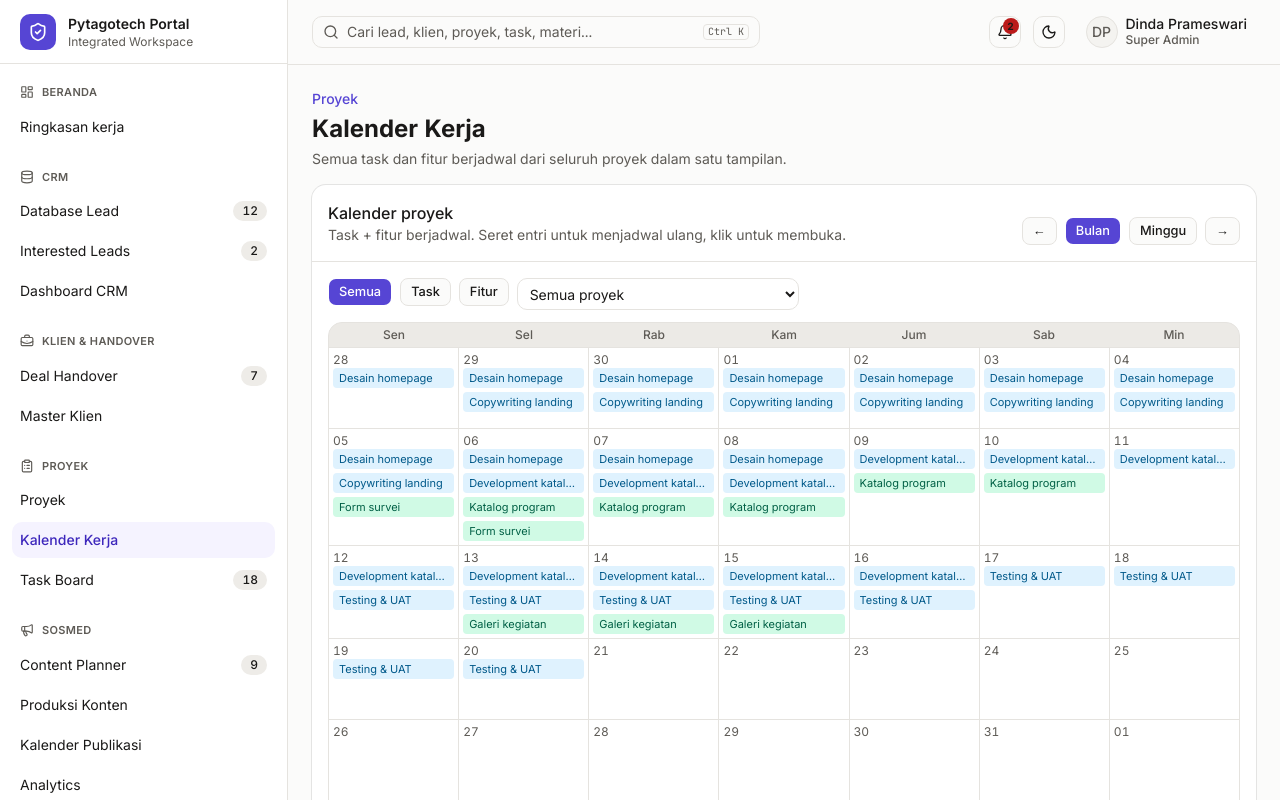
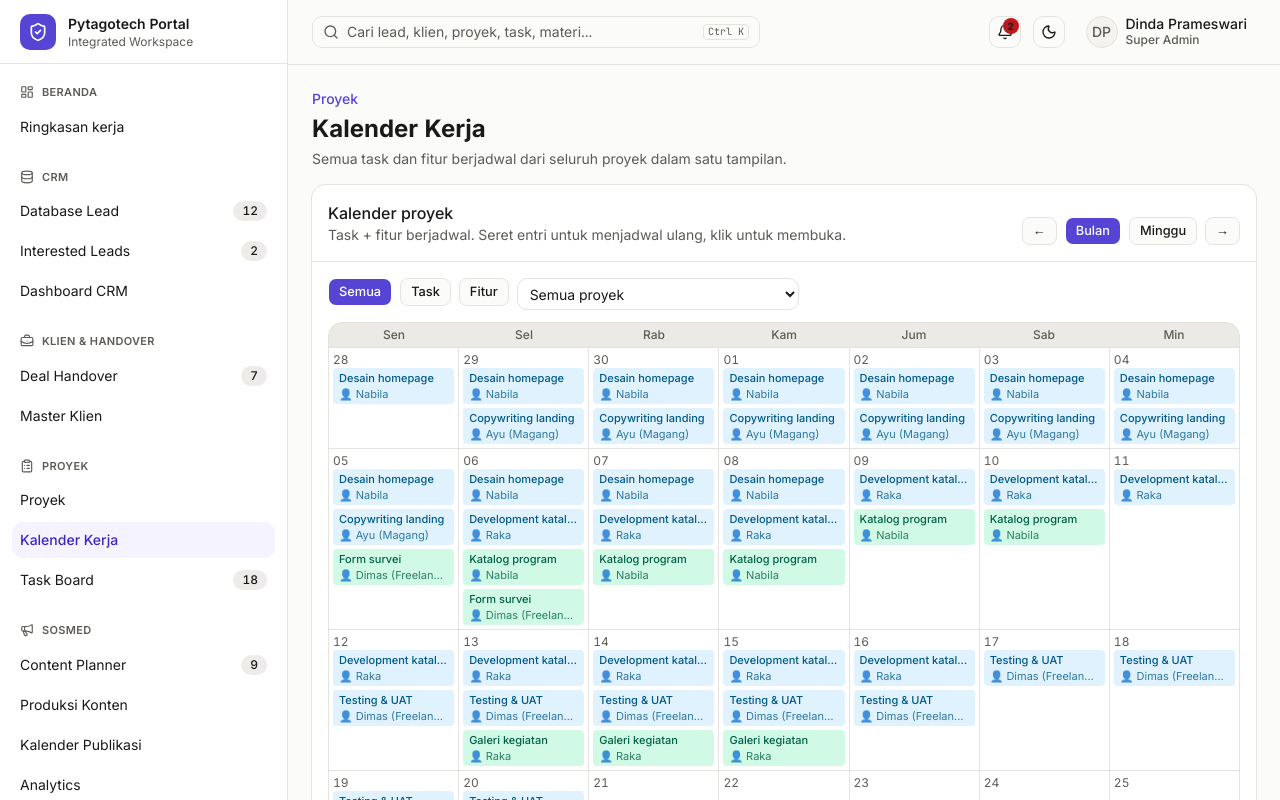
Before and after one commit to selvianamutik/pytagotech-portal-system, a Next.js app in the folder frontend/: page /kalender in a window 1280 px wide. Shown: the top 800 px of the page. Built offline with nearby package versions, Linux system fonts and the light colour scheme.

Commit message:
fix(frontend): tampilkan PIC di sel kalender kerja
Baris kedua nama assignee/developer per entri.

Refs: US-025

```diff
--- a/frontend/src/components/proyek/project-calendar.tsx
+++ b/frontend/src/components/proyek/project-calendar.tsx
@@ -22,6 +22,8 @@ interface CalendarItem {
   id: string;
   label: string;
   sub: string;
+  /** PIC pelaksana (assignee task / developer fitur), tampil di sel. */
+  pic: string;
   startDate: string;
   endDate: string;
   href: string;
@@ -150,6 +152,7 @@ export function ProjectCalendar({ projectId }: { projectId?: string }) {
           id: task.id,
           label: task.title,
           sub: `${task.id}${task.assignee ? ` · ${task.assignee}` : ""}${projectId ? "" : projectShort(task.projectId)}`,
+          pic: task.assignee ?? "",
           startDate: task.startDate as string,
           endDate: (task.targetDate ?? task.startDate) as string,
           href: `/proyek/${task.projectId}/tasks?from=${encodeURIComponent(backPath)}`,
@@ -164,6 +167,7 @@ export function ProjectCalendar({ projectId }: { projectId?: string }) {
           id: feature.id,
           label: feature.name,
           sub: `${feature.id} · fitur${feature.developer ? ` · ${feature.developer}` : ""}${projectId ? "" : projectShort(feature.projectId)}`,
+          pic: feature.developer,
           startDate: feature.scheduledStart as string,
           endDate: (feature.scheduledEnd ?? feature.scheduledStart) as string,
           href: `/proyek/${feature.projectId}?from=${encodeURIComponent(backPath)}`,
@@ -383,7 +387,10 @@ export function ProjectCalendar({ projectId }: { projectId?: string }) {
                           }`}
                           title={`${entry.label} (${entry.sub})`}
                         >
-                          {entry.label}
+                          <span className="block truncate font-medium">{entry.label}</span>
+                          {entry.pic ? (
+                            <span className="block truncate opacity-80">👤 {entry.pic}</span>
+                          ) : null}
                         </Link>
                       ))}
                     </div>
```
Also changed, not shown: 2 other files (tests, documents, lock files or other folders).
